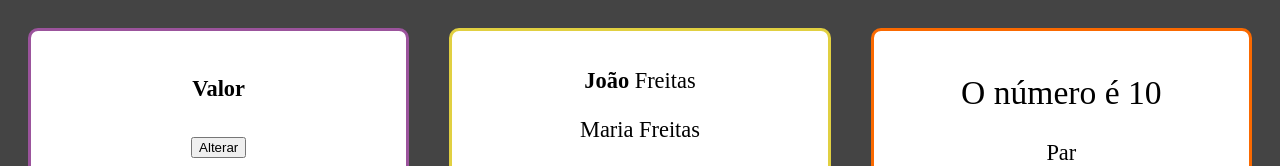
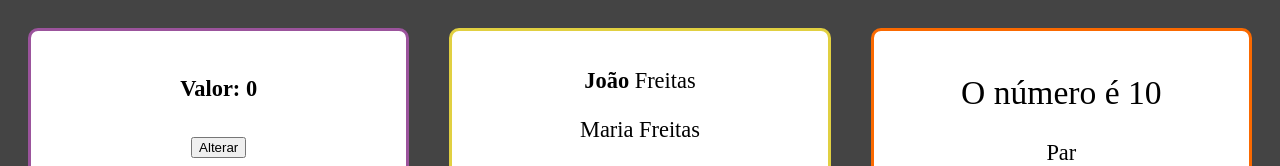
Before and after one commit to felipemjesuss/fundamentos-react, a React (Create React App) app: page / in a window 1280 px wide. Shown: the top 166 px of the page. Built offline with nearby package versions, Linux system fonts and the light colour scheme.

Commit message:
Comunicação indireta v2

```diff
--- a/src/components/comunicacao/indireta/Sub.jsx
+++ b/src/components/comunicacao/indireta/Sub.jsx
@@ -3,7 +3,7 @@ import React from 'react'
 export default props => {
 
     function acao() {
-        props.onClicar(Math.random(), 'Fim!')
+        props.onClicar(Math.random(), 'Gerado')
     }
 
     return (
--- a/src/components/comunicacao/indireta/Super.jsx
+++ b/src/components/comunicacao/indireta/Super.jsx
@@ -1,17 +1,19 @@
-import React from 'react'
+import React, { useState } from 'react'
 import Sub from './Sub'
 
 export default props => {
 
+    const [num, setNum] = useState(0)
+    const [texto, setTexto] = useState('Valor')
+
     function quandoClicar(valorGerado, texto) {
-        console.log('Ação!!!')
-        console.log(valorGerado)
-        console.log(texto)
+        setNum(valorGerado)
+        setTexto(texto)
     }
 
     return (
         <div>
-            <h4>Valor</h4>
+            <h4>{texto}: {num}</h4>
             <Sub onClicar={quandoClicar} />
         </div>
     )
```
